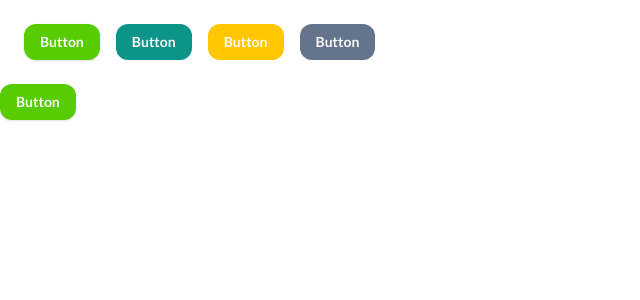
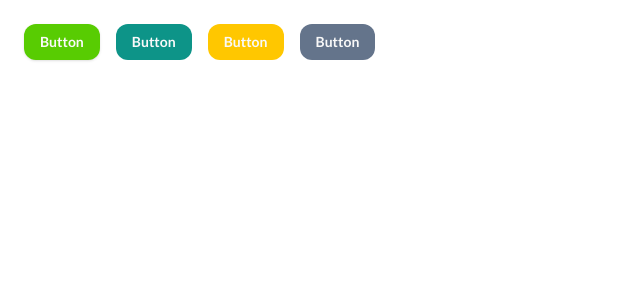
Before and after one commit to prot-alx/createx, a React (Vite) app: page / in a window 1280 px wide. Shown: the top 300 px of the page, without its empty margins (0-640 px from the left). Built offline with nearby package versions, Linux system fonts and the light colour scheme.

Commit message:
first buttons test2

```diff
--- a/src/app/app-entry/index.tsx
+++ b/src/app/app-entry/index.tsx
@@ -17,9 +17,6 @@ const App = () => {
           Button
         </Button>
       </div>
-      <Button buttonStyle={{ color: 'green', rounded: 'lg', size: 'md' }}>
-        Button
-      </Button>
     </div>
   )
 }
```
